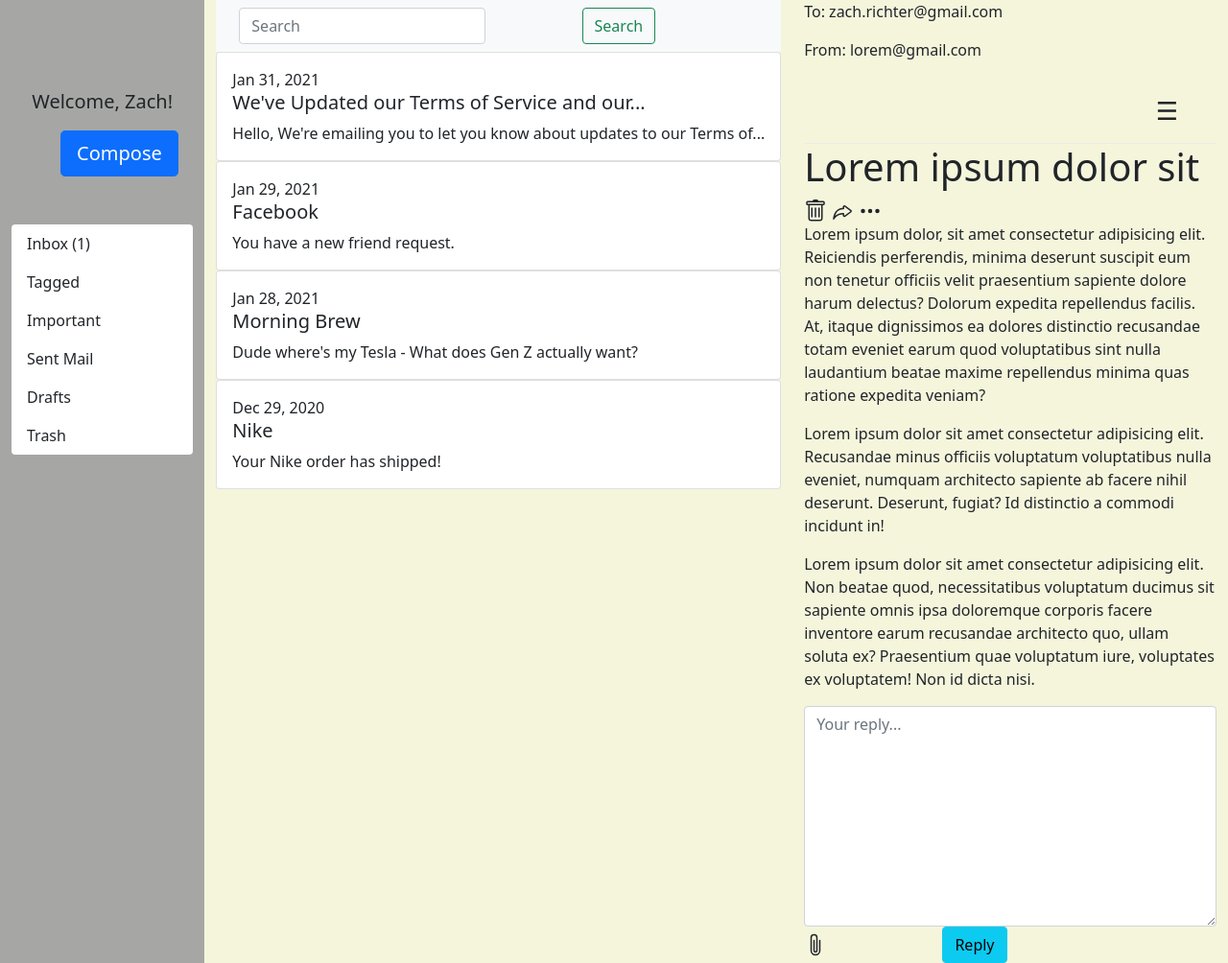
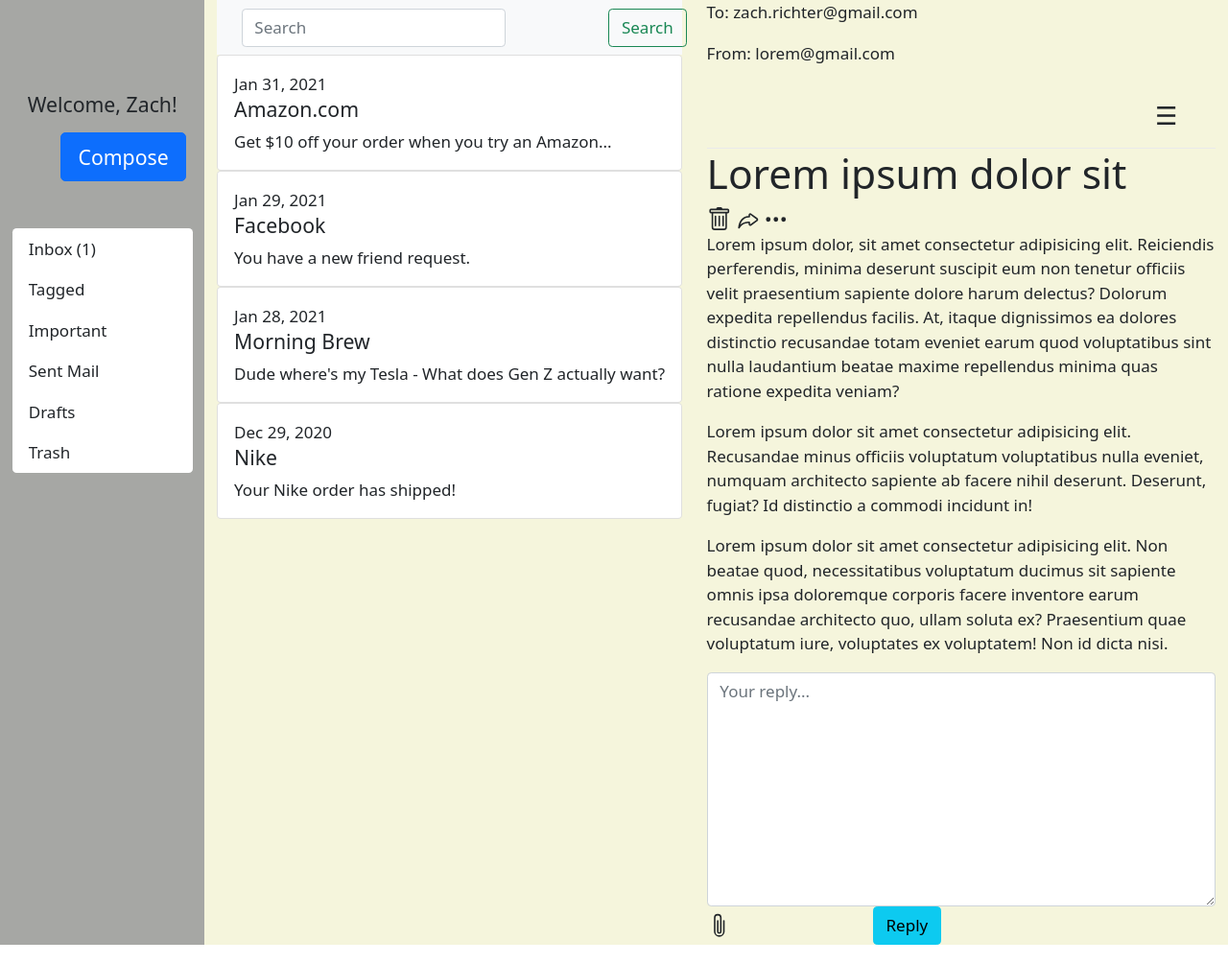
Before and after one commit to zach850/bvtca-coursework, a plain HTML site: page Week 3/zach-richter-email-template-with-bootstrap-grid.html in a window 1280 px wide. Shown: the whole page at 96% size. Drawn offline with nearby package versions, Linux system fonts and the light colour scheme.

Commit message:
second commit

```diff
--- a/Week 3/style.css
+++ b/Week 3/style.css
@@ -2,6 +2,7 @@
     margin: 0;
     padding: 0;
     box-sizing: border-box;
+    font-size: 17px;
 }
 
 body{
--- a/Week 3/zach-richter-email-template-with-bootstrap-grid.html
+++ b/Week 3/zach-richter-email-template-with-bootstrap-grid.html
@@ -19,7 +19,6 @@
             <h5 class="welcome">Welcome, Zach!</h5>
             <button type="button" class="btn btn-primary btn-lg">Compose</button>
             <ul class="list-group">
-
                 <li  id= "item-1" class="list-group-item border-0">Inbox (1)</li>
                 <li id= "item-2" class="list-group-item border-0">Tagged</li>
                 <li id= "item-3" class="list-group-item border-0 selected">Important</li>
@@ -44,8 +43,8 @@
             <div class="card email-card w-100">
               <div id= "card-1" class="card-body">
                   <span class="date-time">Jan 31, 2021</span>
-                  <h5 class="card-title">We've Updated our Terms of Service and our...</h5>
-                  <p class="card-text">Hello, We're emailing you to let you know about updates to our Terms of...</p>
+                  <h5 class="card-title">Amazon.com</h5>
+                  <p class="card-text">Get $10 off your order when you try an Amazon...</p>
               </div>
           </div>
 
@@ -87,7 +86,7 @@
                 <input type="checkbox" id="toggle">
                 <div class= "menu">
                     <a href="#">Compose</a>
-                    <a href="#">Inbox</a>
+                    <a href="#">Inbox (1)</a>
                     <a href="#">Tagged</a>
                     <a href="#">Important</a>
                     <a href="#">Sent Mail</a>
```
